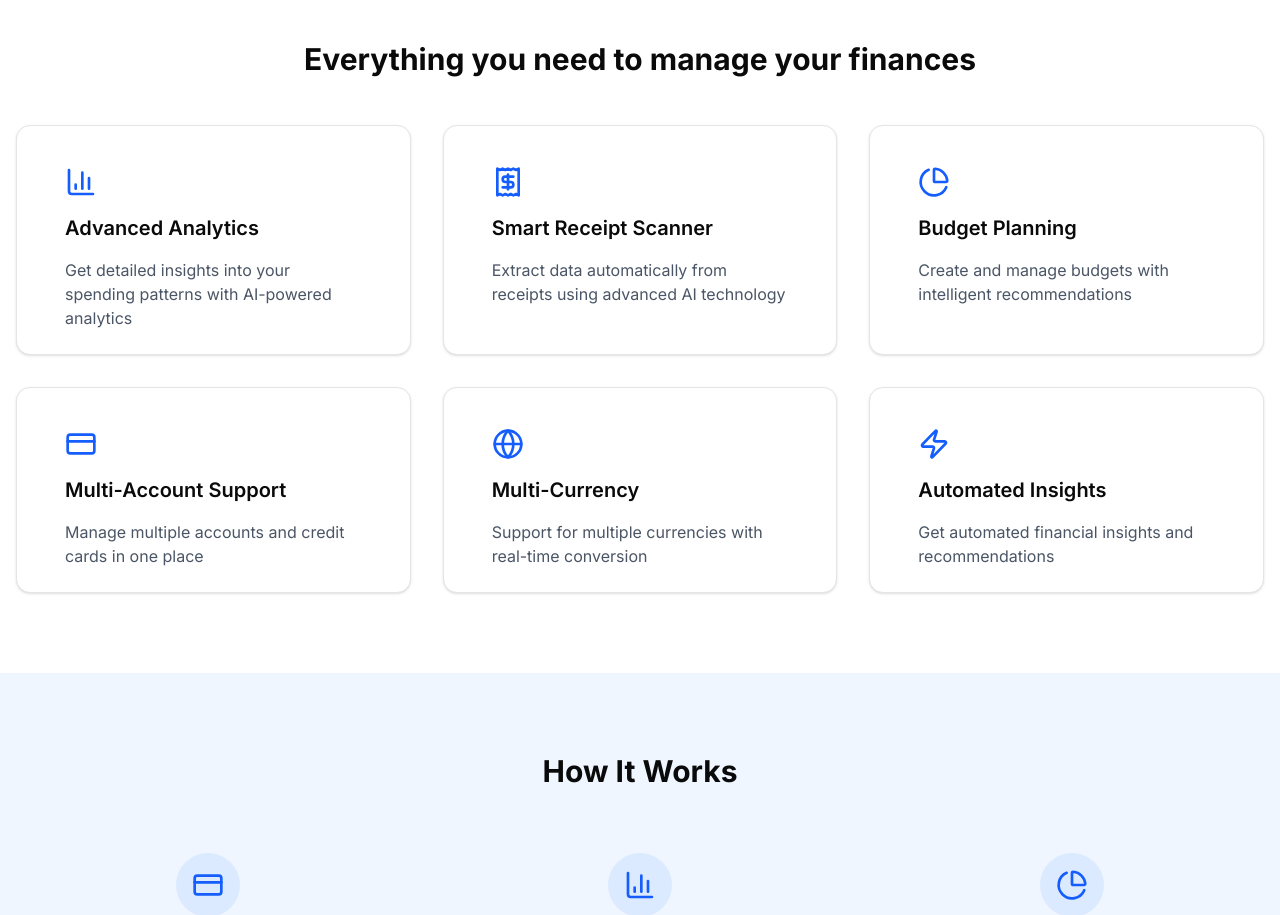
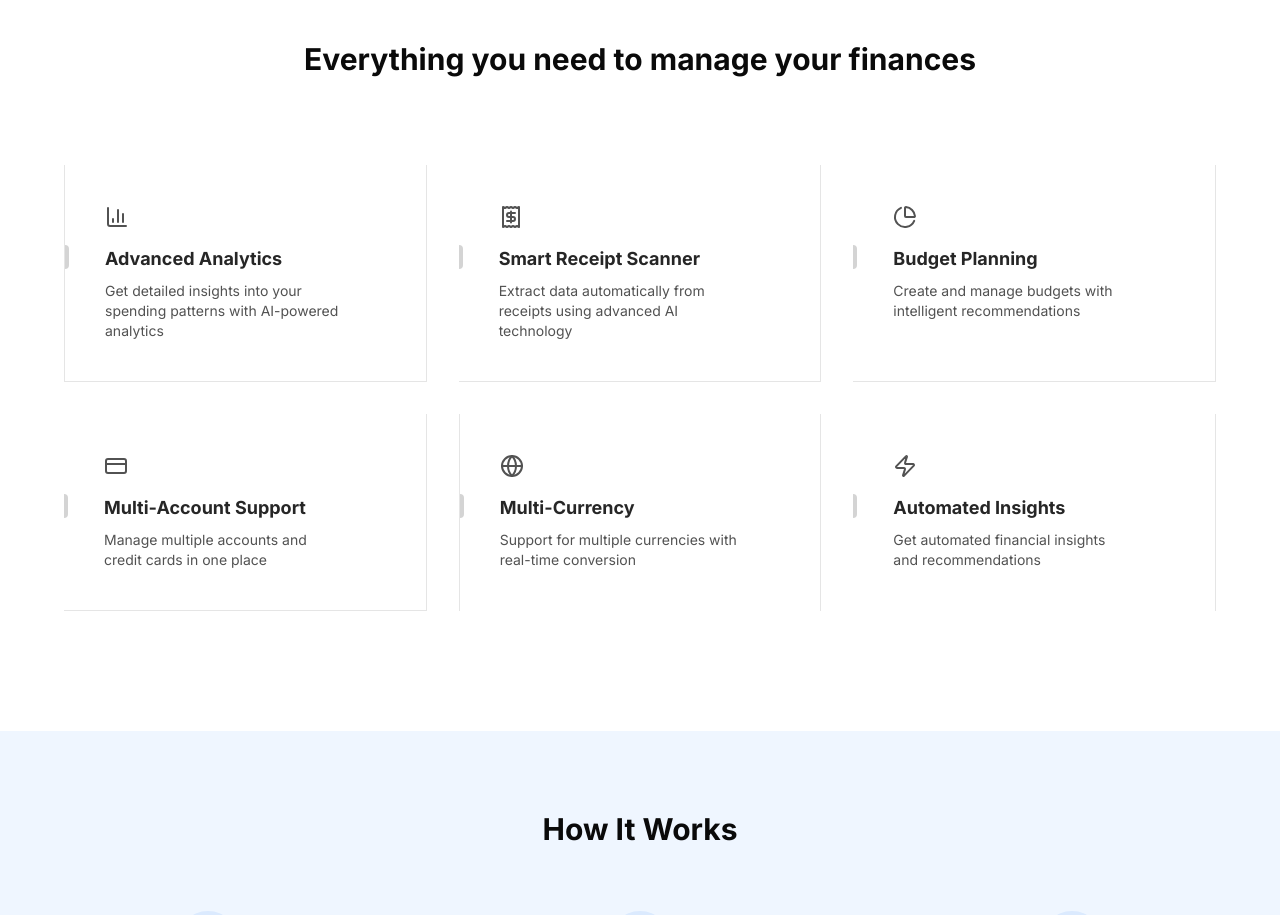
Before and after one commit to vedant-valid/venus-ai, a Next.js app: page / in a window 1280 px wide. Shown: the part 1560-2475 px from the top of the page. Built offline with nearby package versions, Linux system fonts and the light colour scheme; no server answers.

Commit message:
features section updated

```diff
--- a/app/page.jsx
+++ b/app/page.jsx
@@ -10,6 +10,7 @@
 } from "@/data/landing";
 import HeroSection from "@/components/hero";
 import Link from "next/link";
+import { FeaturesSectionWithHoverEffects } from "@/components/blocks/feature-section-with-hover-effects";
 
 const LandingPage = () => {
   return (
@@ -39,17 +40,7 @@
           <h2 className="text-3xl font-bold text-center mb-12">
             Everything you need to manage your finances
           </h2>
-          <div className="grid grid-cols-1 md:grid-cols-2 lg:grid-cols-3 gap-8">
-            {featuresData.map((feature, index) => (
-              <Card className="p-6" key={index}>
-                <CardContent className="space-y-4 pt-4">
-                  {feature.icon}
-                  <h3 className="text-xl font-semibold">{feature.title}</h3>
-                  <p className="text-gray-600">{feature.description}</p>
-                </CardContent>
-              </Card>
-            ))}
-          </div>
+          <FeaturesSectionWithHoverEffects></FeaturesSectionWithHoverEffects>
         </div>
       </section>
 
--- /dev/null
+++ b/components/blocks/feature-section-with-hover-effects.jsx
@@ -0,0 +1,102 @@
+import { cn } from "@/lib/utils";
+import {
+    BarChart3,
+    Receipt,
+    PieChart,
+    CreditCard,
+    Globe,
+    Zap,
+  } from "lucide-react";
+
+export function FeaturesSectionWithHoverEffects() {
+  const features = [
+    {
+      title: "Advanced Analytics",
+      description:
+        "Get detailed insights into your spending patterns with AI-powered analytics",
+      icon: <BarChart3 />,
+    },
+    {
+      title: "Smart Receipt Scanner",
+      description:
+        "Extract data automatically from receipts using advanced AI technology",
+      icon: <Receipt />,
+    },
+    {
+      title: "Budget Planning",
+      description:
+        "Create and manage budgets with intelligent recommendations",
+      icon: <PieChart />,
+    },
+    {
+      title: "Multi-Account Support",
+      description: "Manage multiple accounts and credit cards in one place",
+      icon: <CreditCard />,
+    },
+    {
+      title: "Multi-Currency",
+      description: "Support for multiple currencies with real-time conversion",
+      icon: <Globe />,
+    },
+    {
+      title: "Automated Insights",
+      description:
+        "Get automated financial insights and recommendations",
+      icon: <Zap />,
+    },
+  ];
+
+  return (
+    <div className="relative z-10 py-10 max-w-6xl mx-auto">
+
+      {/* Exactly 3 per row */}
+      <div className="grid grid-cols-1 sm:grid-cols-2 lg:grid-cols-3 gap-8">
+        {features.map((feature, index) => (
+          <Feature key={feature.title} {...feature} index={index} />
+        ))}
+      </div>
+    </div>
+  );
+}
+
+
+const Feature = ({
+  title,
+  description,
+  icon,
+  index
+}) => {
+  return (
+    <div
+      className={cn(
+        "flex flex-col lg:border-r  py-10 relative group/feature dark:border-neutral-800",
+        (index === 0 || index === 4) && "lg:border-l dark:border-neutral-800",
+        index < 4 && "lg:border-b dark:border-neutral-800"
+      )}>
+      {index < 4 && (
+        <div
+          className="opacity-0 group-hover/feature:opacity-100 transition duration-200 absolute inset-0 h-full w-full bg-gradient-to-t from-neutral-100 dark:from-neutral-800 to-transparent pointer-events-none" />
+      )}
+      {index >= 4 && (
+        <div
+          className="opacity-0 group-hover/feature:opacity-100 transition duration-200 absolute inset-0 h-full w-full bg-gradient-to-b from-neutral-100 dark:from-neutral-800 to-transparent pointer-events-none" />
+      )}
+      <div
+        className="mb-4 relative z-10 px-10 text-neutral-600 dark:text-neutral-400">
+        {icon}
+      </div>
+      <div className="text-lg font-bold mb-2 relative z-10 px-10">
+        <div
+          className="absolute left-0 inset-y-0 h-6 group-hover/feature:h-8 w-1 rounded-tr-full rounded-br-full bg-neutral-300 dark:bg-neutral-700 group-hover/feature:bg-blue-500 transition-all duration-200 origin-center" />
+        <span
+          className="group-hover/feature:translate-x-2 transition duration-200 inline-block text-neutral-800 dark:text-neutral-100">
+          {title}
+        </span>
+      </div>
+      <p
+        className="text-sm text-neutral-600 dark:text-neutral-300 max-w-xs relative z-10 px-10">
+        {description}
+      </p>
+    </div>
+  );
+};
--- a/package.json
+++ b/package.json
@@ -28,6 +28,7 @@
     "@radix-ui/react-tooltip": "^1.2.8",
     "@react-email/components": "^0.5.7",
     "@react-email/render": "^1.4.0",
+    "@tabler/icons-react": "^3.35.0",
     "class-variance-authority": "^0.7.1",
     "clsx": "^2.1.1",
     "date-fns": "^4.1.0",
```
Also changed, not shown: data/landing.js (line endings or trailing spaces), 1 other file (tests, documents, lock files or other folders).
